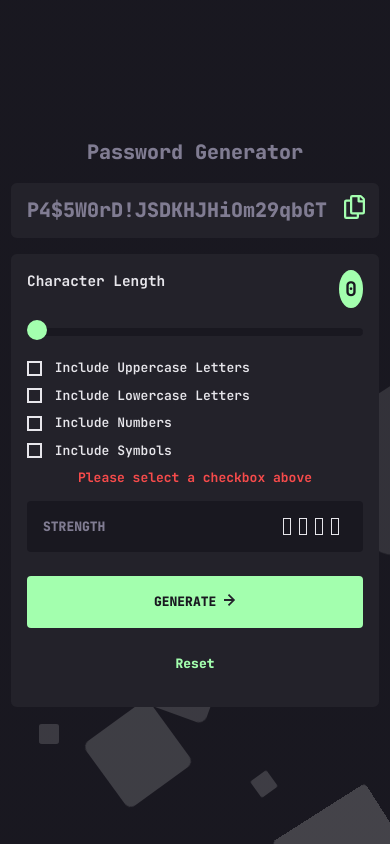
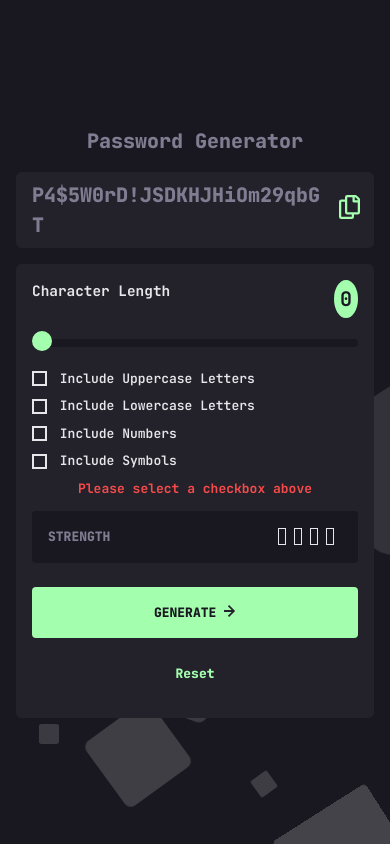
Before and after one commit to SameerJS6/Password-Generator-App, a plain HTML site: page index.html in a window 390 px wide. Drawn offline with Linux system fonts and the light colour scheme.

Commit message:
Width Issue Solved

```diff
--- a/style.css
+++ b/style.css
@@ -158,29 +158,38 @@ main {
   padding: 1rem;
   color: var(--almost-white);
 }
-@media (max-width: 19em) {
+/* @media (max-width: 19em) {
   main {
     width: 260px;
   }
 }
 @media (min-width: 20em) {
   main {
-    width: 300px;
+    width: 310px;
   }
-}
-@media (min-width: 24em) {
+} */
+/* @media (min-width: 22em) {
   main {
-    width: 400px;
+    width: 100%;
+    max-width: 370px;
+  }
+} */
+@media (max-width: 32em) {
+  main {
+    width: 100%;
+    max-width: 500px;
   }
 }
 @media (min-width: 45em) {
   main {
     width: 500px;
+    /* max-width: 500px; */
   }
 }
 @media (min-width: 87em) {
   main {
     width: 600px;
+    max-width: 600px;
   }
 }
 .main-container {
```
